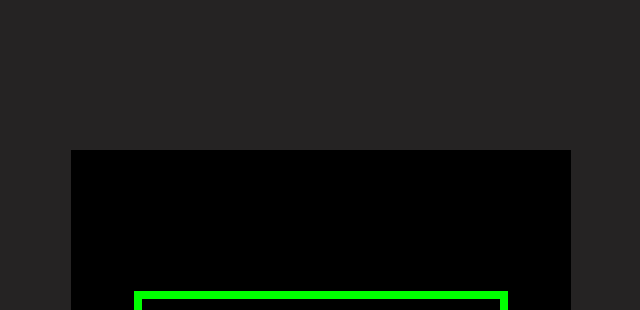
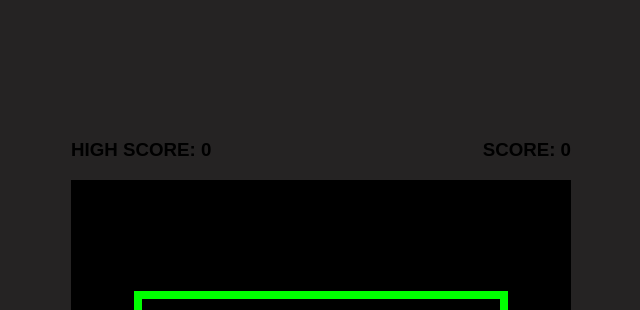
Before and after one commit to GAMAKIICHI/Snake, a plain HTML site: page game/game.html in a window 1280 px wide. Shown: the top 310 px of the page, without its empty margins (319-959 px from the left). Drawn offline with nearby package versions, Linux system fonts and the light colour scheme; animation ran at ten frames a second.

Commit message:
added score keeper

```diff
--- a/game/game.css
+++ b/game/game.css
@@ -14,7 +14,9 @@ body
     justify-content: center;
     align-items: center;
     position: relative;
-
+    flex-direction: column;
+    font-family: 'arial';
+    user-select: none;
 }
 
 #game-scene
@@ -26,8 +28,6 @@ body
 #menu
 {
     position: absolute;
-    font-family: 'arial';
-    user-select: none;
     border: .5rem solid;
     background-color: rgba(0, 0, 0, 1);
 }
@@ -50,3 +50,15 @@ body
     font-size: 2.5rem;
     margin: 0 0 1rem 0;
 }
+
+#score
+{
+    display: flex;
+    justify-content: space-between;
+    width: 500px;
+}
+
+.score-item
+{
+    margin: 0, 0, 0, 0;
+}
--- a/game/game.html
+++ b/game/game.html
@@ -11,6 +11,10 @@
     </head>
     <body>
         <div id="game-scene-container">
+            <div id="score">
+                <h3 id="score-high" class="score-item">High Score:</h3>
+                <h3 id="score-current" class="score-item">Score:</h3>
+            </div>
             <canvas id="game-scene"></canvas>
             <div id="menu">
                 <h1 id="menu-title" class="menu-item">SNAKE</h1>
--- a/utilities/render.js
+++ b/utilities/render.js
@@ -24,6 +24,7 @@ export class Render
         this.keys = KeyboardInputs();
 
         this.isGameOver = true;
+        this.highScore = 0;
 
         this.menu = document.getElementById("menu");
 
@@ -44,6 +45,9 @@ export class Render
         {
             this.menu.children[i].style.color = `rgba(${color})`;
         }
+
+        this.updateScore();
+        this.updateHighScore();
     }
 
     gameState()
@@ -79,6 +83,8 @@ export class Render
             {
                 this.food.updatePosition();
                 this.snake.grow();
+                this.snake.score++;
+                this.updateScore();
             }
 
             //this checks if snake head has collided on any part of the body
@@ -87,6 +93,7 @@ export class Render
                 if(isCollision(this.snake.position[0], this.snake.position[i]))
                 {
                     this.isGameOver = true;
+                    this.updateHighScore();
                 }
             }
 
@@ -94,10 +101,12 @@ export class Render
             if(this.snake.position[0][0] < -Math.floor(this.camera.screenWidth / 2) || this.snake.position[0][0] > Math.floor(this.camera.screenWidth / 2))
             {
                 this.isGameOver = true;
+                this.updateHighScore();
             }
             else if(this.snake.position[0][1] < -Math.floor(this.camera.screenHeight / 2) || this.snake.position[0][1] > Math.floor(this.camera.screenHeight / 2))
             {
                 this.isGameOver = true;
+                this.updateHighScore();
             }
         }
         requestAnimationFrame(this.gameState);
@@ -116,6 +125,9 @@ export class Render
         {
             this.isGameOver = false;
             this.menu.style.display = "none";
+            this.snake.score = 0;
+            this.updateScore();
+
             //set opacity for grid
             this.grid.useProgram();
             this.grid.setFloat("u_gridOpacity", 1.0);
@@ -150,7 +162,7 @@ export class Render
 
             this.snake.draw(this.camera.getViewMatrix(), this.camera.getProjectionMatrix());
             this.food.draw(this.camera.getViewMatrix(), this.camera.getProjectionMatrix());
-            this.grid.draw(this.camera.getViewMatrix(), this.camera.getProjectionMatrix(), this.camera);
+            // this.grid.draw(this.camera.getViewMatrix(), this.camera.getProjectionMatrix(), this.camera);
         }
 
         requestAnimationFrame(this.gameScene);
@@ -163,10 +175,26 @@ export class Render
         else
         {
             clearScreen(this.gl);
-            this.grid.draw(this.camera.getViewMatrix(), this.camera.getProjectionMatrix(), this.camera);
+            // this.grid.draw(this.camera.getViewMatrix(), this.camera.getProjectionMatrix(), this.camera);
         }
 
         requestAnimationFrame(this.menuScene);
+    }
+
+    updateScore()
+    {
+        const scoreEle = document.getElementById("score-current");
+        scoreEle.textContent = `SCORE: ${this.snake.score}`;
+    }
+
+    updateHighScore()
+    {
+        const highScoreEle = document.getElementById("score-high");
+
+        if(this.snake.score > this.highScore)
+            this.highScore = this.snake.score;
+
+        highScoreEle.textContent = `HIGH SCORE: ${this.highScore}`;
     }
 }
 
```
